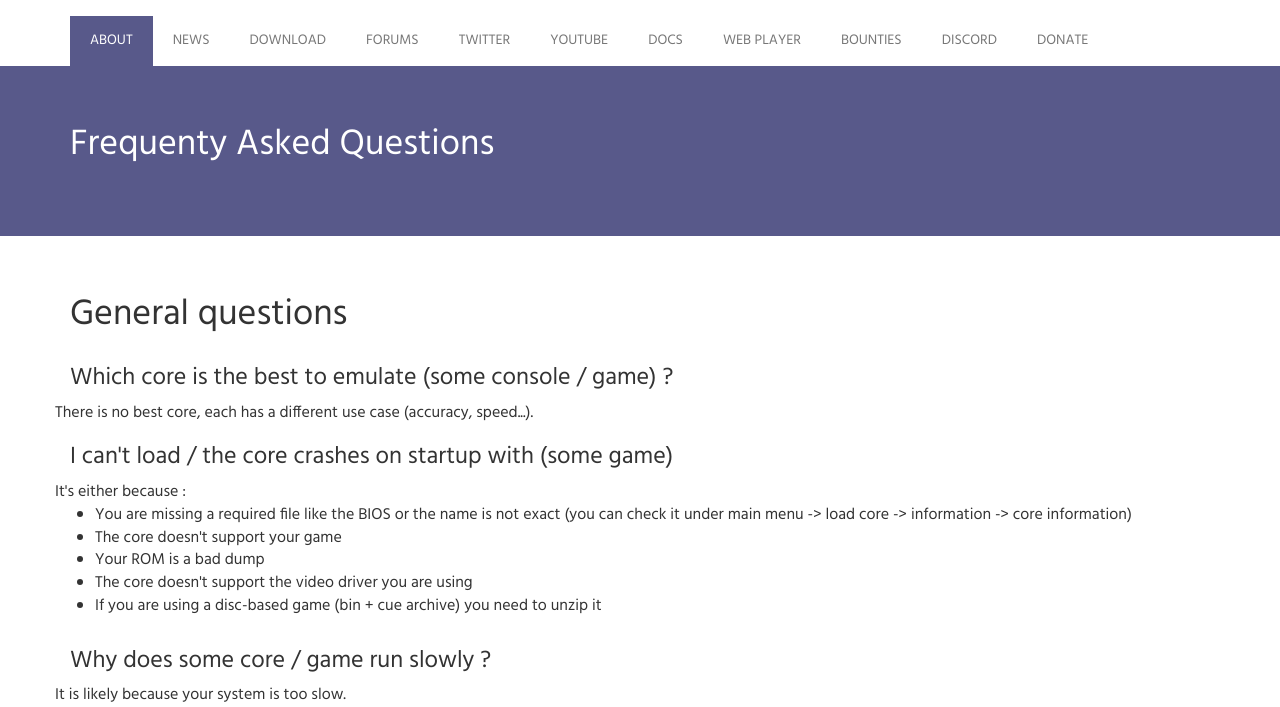
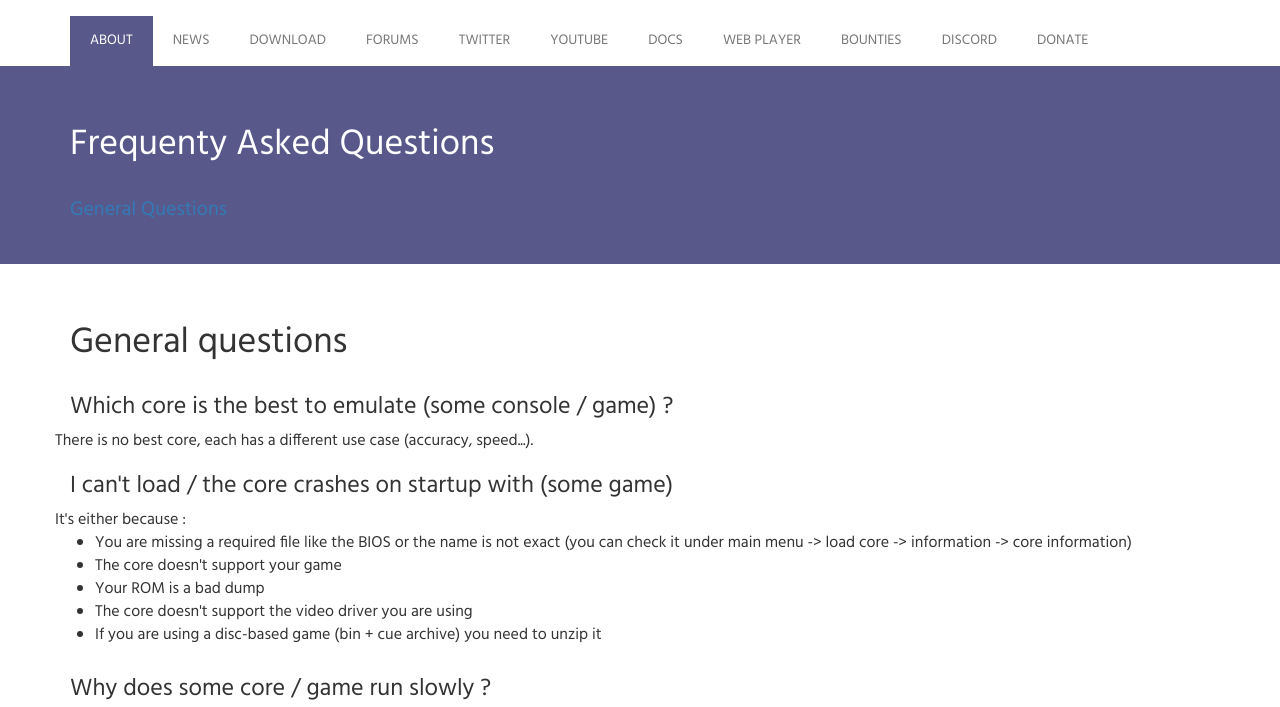
Before and after one commit to gouchi/www.retroarch.com, a PHP site: page /index.php?page=faq in a window 1280 px wide. Shown: the part 165-872 px from the top of the page. Run offline with PHP 8.4, Linux system fonts and the light colour scheme.

Commit message:
Update faq.php

```diff
--- a/faq.php
+++ b/faq.php
@@ -5,7 +5,7 @@
         <div class="row">
             <div class="col-md-12 abstract">
                 <h1>Frequenty Asked Questions</h1>
-                <p></p>
+             <a href="#general-questions">General Questions</a>
             </div>
         </div>
     </div>
@@ -13,7 +13,7 @@
 
 <div class="doc">
     <div class="container">
-     <h1>General questions</h1>
+     <h1><a id="general-questions"></a>General questions</h1>
         <h3>Which core is the best to emulate (some console / game) ?</h3>
         <div class="row platforms">
         There is no best core, each has a different use case (accuracy, speed...).
```
